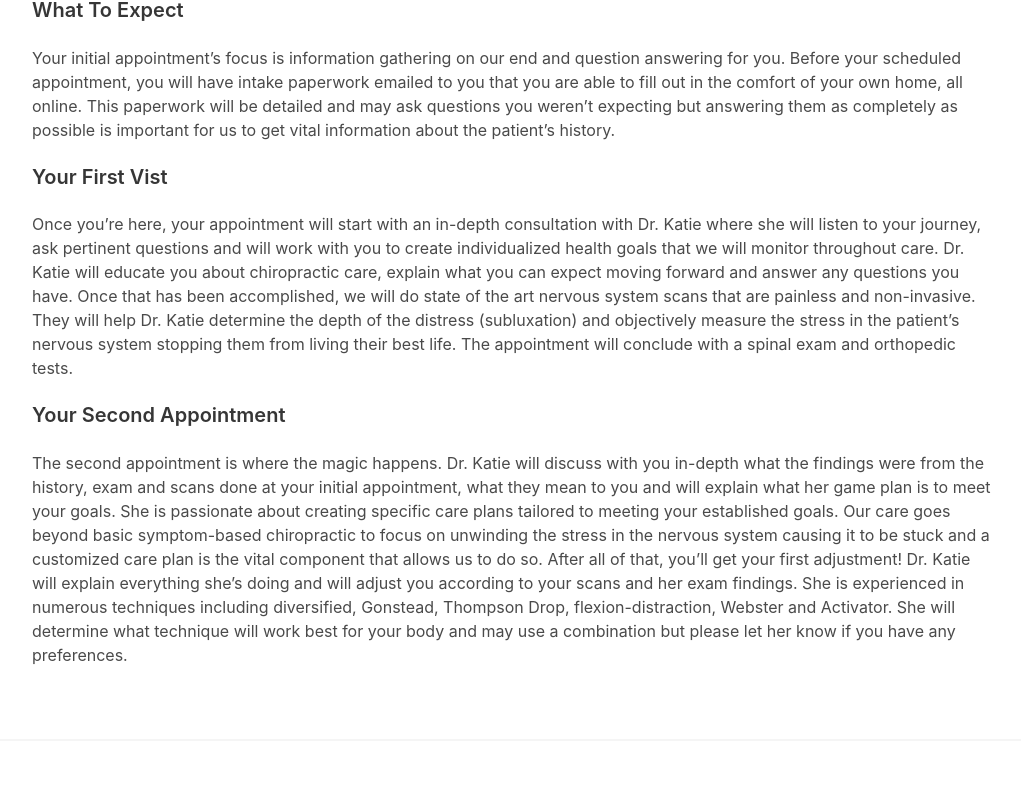
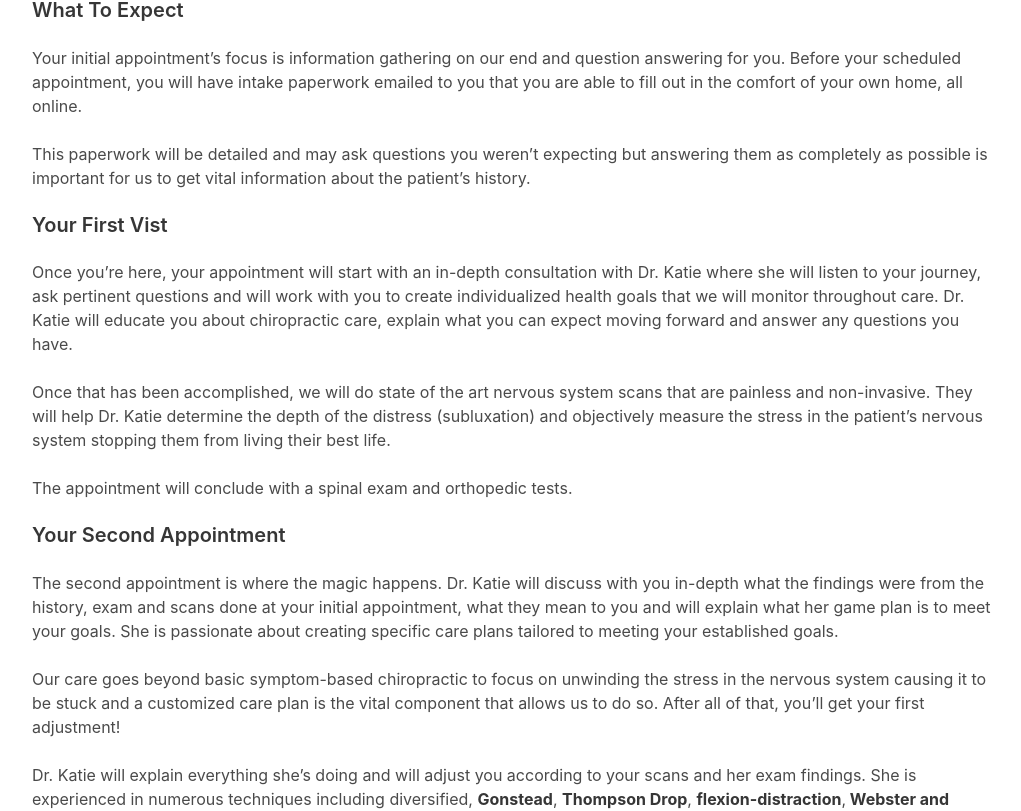
Before and after one commit to sempercuriosus/stateline-fc, a React (Vite) app: page / in a window 1280 px wide. Shown: the part 1329-2140 px from the top of the page, without its empty margins (128-1149 px from the left). Built offline with nearby package versions, Linux system fonts and the light colour scheme.

Commit message:
formatted this too

```diff
--- a/src/pages/NewPatient/newPatient.jsx
+++ b/src/pages/NewPatient/newPatient.jsx
@@ -13,7 +13,6 @@ function NewPatient() {
         <h3 className='title is-3 has-text-centered'>
           New Patient Information
         </h3>
-
         <div className='block'>
           <button
             className='button is-info'
@@ -23,7 +22,6 @@ function NewPatient() {
             Schedule An Appointment
           </button>
         </div>
-
         <p className='block'>
           At Stateline Family Chiropractic, we strive to provide you with
           excellent patient-focused care while feeling like you’re part of the
@@ -34,55 +32,63 @@ function NewPatient() {
           recover from sickness quickly and deal with the everyday stressors of
           life.
         </p>
-
         <h4 className='title is-5'>What To Expect</h4>
-
         <p className='block'>
           Your initial appointment’s focus is information gathering on our end
           and question answering for you. Before your scheduled appointment, you
           will have intake paperwork emailed to you that you are able to fill
-          out in the comfort of your own home, all online. This paperwork will
-          be detailed and may ask questions you weren’t expecting but answering
-          them as completely as possible is important for us to get vital
-          information about the patient’s history.
+          out in the comfort of your own home, all online.
         </p>
-
+        <p className='block'>
+          This paperwork will be detailed and may ask questions you weren’t
+          expecting but answering them as completely as possible is important
+          for us to get vital information about the patient’s history.
+        </p>
         <h4 className='title is-5'>Your First Vist</h4>
-
         <p className='block'>
           Once you’re here, your appointment will start with an in-depth
           consultation with Dr. Katie where she will listen to your journey, ask
           pertinent questions and will work with you to create individualized
           health goals that we will monitor throughout care. Dr. Katie will
           educate you about chiropractic care, explain what you can expect
-          moving forward and answer any questions you have. Once that has been
-          accomplished, we will do state of the art nervous system scans that
-          are painless and non-invasive. They will help Dr. Katie determine the
-          depth of the distress (subluxation) and objectively measure the stress
-          in the patient’s nervous system stopping them from living their best
-          life. The appointment will conclude with a spinal exam and orthopedic
-          tests.
+          moving forward and answer any questions you have.
         </p>
-
+        <p className='block'>
+          Once that has been accomplished, we will do state of the art nervous
+          system scans that are painless and non-invasive. They will help Dr.
+          Katie determine the depth of the distress (subluxation) and
+          objectively measure the stress in the patient’s nervous system
+          stopping them from living their best life.{' '}
+        </p>
+        <p className='block'>
+          The appointment will conclude with a spinal exam and orthopedic tests.
+        </p>
         <h4 className='title is-5'>Your Second Appointment</h4>
-
         <p className='block'>
           The second appointment is where the magic happens. Dr. Katie will
           discuss with you in-depth what the findings were from the history,
           exam and scans done at your initial appointment, what they mean to you
           and will explain what her game plan is to meet your goals. She is
           passionate about creating specific care plans tailored to meeting your
-          established goals. Our care goes beyond basic symptom-based
-          chiropractic to focus on unwinding the stress in the nervous system
-          causing it to be stuck and a customized care plan is the vital
-          component that allows us to do so. After all of that, you’ll get your
-          first adjustment! Dr. Katie will explain everything she’s doing and
-          will adjust you according to your scans and her exam findings. She is
-          experienced in numerous techniques including diversified, Gonstead,
-          Thompson Drop, flexion-distraction, Webster and Activator. She will
-          determine what technique will work best for your body and may use a
-          combination but please let her know if you have any preferences.
+          established goals.
         </p>
+        <p className='block'>
+          Our care goes beyond basic symptom-based chiropractic to focus on
+          unwinding the stress in the nervous system causing it to be stuck and
+          a customized care plan is the vital component that allows us to do so.
+          After all of that, you’ll get your first adjustment!{' '}
+        </p>
+        <p className='block'>
+          Dr. Katie will explain everything she’s doing and will adjust you
+          according to your scans and her exam findings. She is experienced in
+          numerous techniques including diversified, <strong>Gonstead</strong>,{' '}
+          <strong>Thompson Drop</strong>, <strong>flexion-distraction</strong>,
+          <strong> Webster and Activator</strong>. She will determine what
+          technique will work best for your body and may use a combination but
+          please let her know if you have any preferences.
+        </p>
+        <p className='block'></p>
+        <p className='block'></p>
       </section>
       <hr className='snap-stop' />
     </>
```
